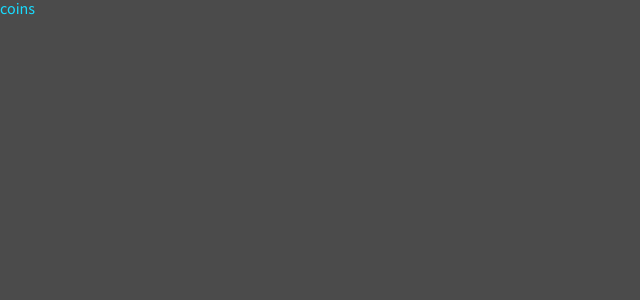
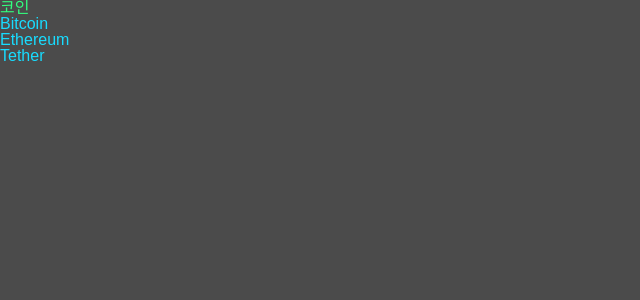
Before and after one commit to PastelBlue4/CoinTracker, a React (Create React App) app: page / in a window 1280 px wide. Shown: the top 300 px of the page, without its empty margins (0-640 px from the left). Built offline with nearby package versions, Linux system fonts and the light colour scheme.

Commit message:
set CoinList

```diff
--- a/src/Coins.tsx
+++ b/src/Coins.tsx
@@ -1,5 +1,60 @@
+import styled from "styled-components";
+
+const Container = styled.div``;
+
+const Header = styled.header``;
+
+const CoinsList = styled.ul``;
+
+const Coin = styled.li``;
+
+const CoinTitle = styled.h1`
+  color: ${(props) => props.theme.accentColor};
+`;
+
+const coins = [
+  {
+    id: "btc-bitcoin",
+    name: "Bitcoin",
+    symbol: "BTC",
+    rank: 1,
+    is_new: false,
+    is_active: true,
+    type: "coin",
+  },
+  {
+    id: "eth-ethereum",
+    name: "Ethereum",
+    symbo: "ETH",
+    rank: 2,
+    is_new: false,
+    is_active: true,
+    type: "coin",
+  },
+  {
+    id: "usdt-tether",
+    name: "Tether",
+    symbol: "USDT",
+    rank: 3,
+    is_new: false,
+    is_active: true,
+    type: "token",
+  },
+];
+
 function Coins() {
-  return <div>coins</div>;
+  return (
+    <Container>
+      <Header>
+        <CoinTitle>코인</CoinTitle>
+      </Header>
+      <CoinsList>
+        {coins.map((coin) => (
+          <Coin key={coin.id}>{coin.name}</Coin>
+        ))}
+      </CoinsList>
+    </Container>
+  );
 }
 
 export default Coins;
```
